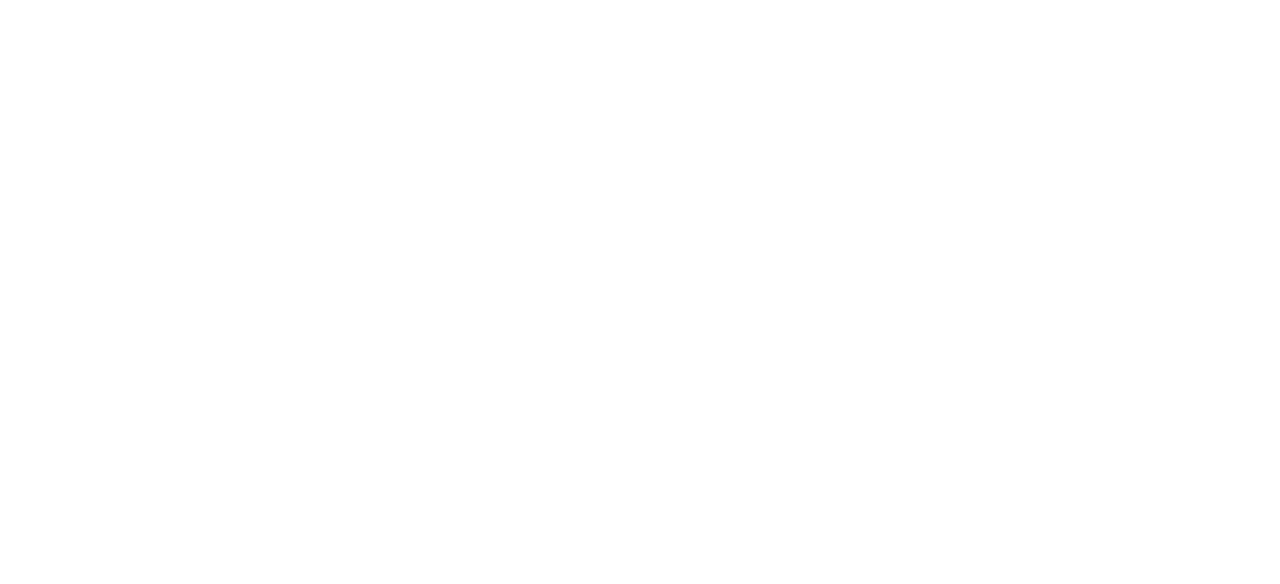
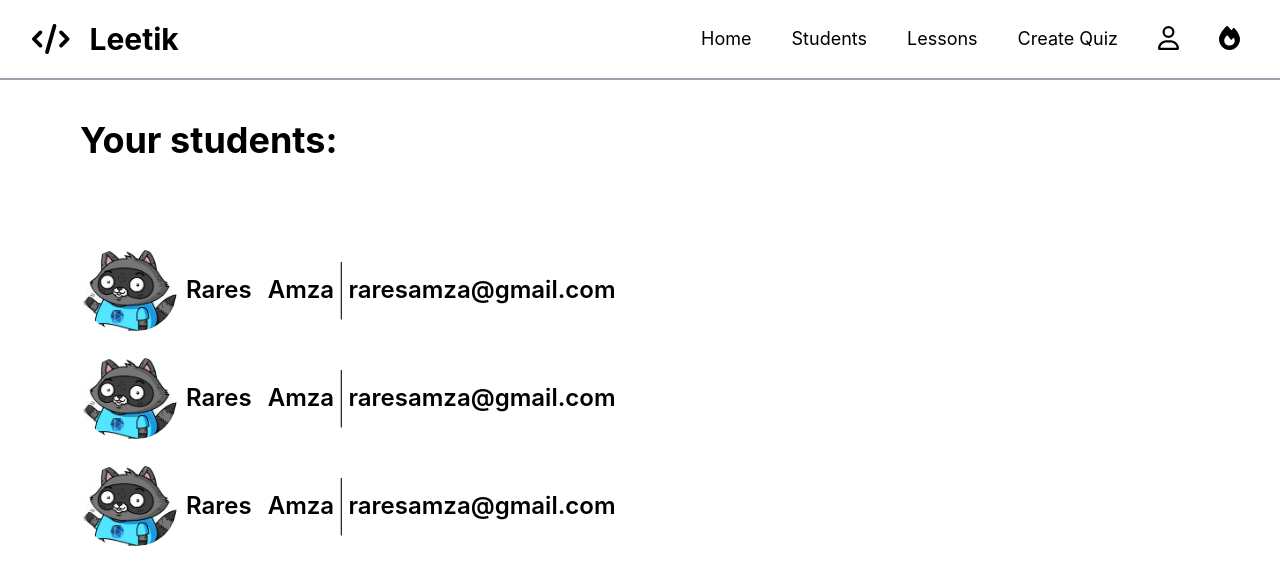
Before and after one commit to raresamza/sss, a React (Create React App) app: page /students-tab in a window 1280 px wide. Before the commit this address had no page. Shown: the top 584 px of the page. Built offline with nearby package versions, Linux system fonts and the light colour scheme; no server answers.

Commit message:
added students tab

```diff
--- a/src/App.js
+++ b/src/App.js
@@ -4,6 +4,10 @@
 import Register from './components/Register';
 import ChooseStatus from './components/ChooseStatus';
 import ProblemView from './components/ProblemView';
+import UserProfile from './components/UserProfile';
+import StudentsTab from './components/StudentsTab';
+import CoursesTab from './components/CoursesTab';
+import HomePage from './components/HomePage';
 
 
 function App() {
@@ -16,6 +20,10 @@
             <Route path='/sign-up/teacher' element={<Register/>}></Route>
             <Route path='/sign-up/student' element={<Register/>}></Route>
             <Route path='/problem' element={<ProblemView/>}></Route>
+            <Route path='/user-profile' element={<UserProfile/>}></Route>
+            <Route path='/students-tab' element={<StudentsTab/>}></Route>
+            <Route path='/courses-tab' element={<CoursesTab/>}></Route>
+            <Route path='/home' element={<HomePage/>}></Route>
           </Routes>
       </BrowserRouter>
    </>
--- /dev/null
+++ b/src/components/CoursesTab.js
@@ -0,0 +1,13 @@
+import React from 'react'
+import Navbar from './Navbar'
+
+const CoursesTab = () => {
+  return (
+        <>
+        <Navbar></Navbar>
+        <p>Hello corses</p>
+    </>
+    )
+}
+
+export default CoursesTab
--- /dev/null
+++ b/src/components/HomePage.js
@@ -0,0 +1,13 @@
+import React from 'react'
+import Navbar from './Navbar'
+
+const HomePage = () => {
+  return (
+    <>
+    <Navbar></Navbar>
+    <p>Hello HOme</p>
+    </>
+    )
+}
+
+export default HomePage
--- a/src/components/Navbar.js
+++ b/src/components/Navbar.js
@@ -2,6 +2,8 @@
 import { FontAwesomeIcon } from '@fortawesome/react-fontawesome'
 import { faCode,faFire } from '@fortawesome/free-solid-svg-icons'
 import { faUser } from '@fortawesome/free-regular-svg-icons'
+import { Link } from "react-router-dom";
+
 
 
 //
@@ -13,19 +15,19 @@
         </div>
         <ul className='flex items-center space-x-10 px-10 text-lg '>
             <li>
-                <a className='hover:underline hover:decoration-cyan-700 hover:decoration-2 hover:underline-offset-[6px] hover:font-semibold'  href='#'>Home</a>
+            <Link to="/home"><a className='hover:underline hover:decoration-cyan-700 hover:decoration-2 hover:underline-offset-[6px] hover:font-semibold'>Home</a></Link>
             </li>
             <li>
-                <a className='hover:underline hover:decoration-cyan-700 hover:decoration-2 hover:underline-offset-[6px] hover:font-semibold' href='#'>Students</a>
+            <Link to="/students-tab"><a className='hover:underline hover:decoration-cyan-700 hover:decoration-2 hover:underline-offset-[6px] hover:font-semibold' href='#'>Students</a></Link>
             </li>
             <li>
-                <a className='hover:underline hover:decoration-cyan-700 hover:decoration-2 hover:underline-offset-[6px] hover:font-semibold ' href='#'>Lessons</a>
+            <Link to="/courses-tab"><a className='hover:underline hover:decoration-cyan-700 hover:decoration-2 hover:underline-offset-[6px] hover:font-semibold ' href='#'>Lessons</a></Link>
             </li>
             <li>
                 <a className='hover:underline hover:decoration-cyan-700 hover:decoration-2 hover:underline-offset-[6px] hover:font-semibold ' href='#'>Create Quiz</a>
             </li>
             <li>
-                <a className='text-2xl' href='#'><FontAwesomeIcon icon={faUser} /></a>
+            <Link to="/user-profile"><a className='text-2xl' href='#'><FontAwesomeIcon icon={faUser} /></a></Link>
             </li>
             <li>
                 <a className='text-2xl' href='#'><FontAwesomeIcon icon={faFire} /></a>
--- /dev/null
+++ b/src/components/StudentsTab.js
@@ -0,0 +1,73 @@
+import React from 'react'
+import Navbar from './Navbar'
+import { useState,useEffect } from 'react'
+import UserService from '../service/UserService'
+// import raton from '../../public/raton.jpeg'
+// C:\Users\rares\Desktop\last-repo\public\WhatsApp Image 2023-03-10 at 20.12.17.jpeg
+
+const StudentsTab = () => {
+
+
+  const [laoding,setLaoding] = useState(true)
+
+  const [students,setStudents] = useState(null)
+
+  useEffect(() => {
+    const fetchData = async () => {
+      setLaoding(true);
+      try {
+        const students = await UserService.getStudents();
+        setStudents(students.data)
+      } catch (err) {
+        console.log(err)
+      }
+      setLaoding(false);
+    };
+    fetchData();
+  }, []);
+
+
+
+
+
+
+  return (
+    <>
+    <Navbar></Navbar>
+    <p className='px-20 text-4xl font-bold py-10'>Your students:</p>
+    <div className='px-20 py-6'>
+      <table className='border-separate border-spacing-y-6'>
+
+        <tbody >
+        <tr>
+            {/* <td className='w-1/8 px-2 font-semibold text-lg'>poza</td> */}
+            <td><img className='rounded-full w-24' src="/raton.jpeg" alt="Raton"></img></td>
+            <td className='w-1/8 px-2 font-semibold text-2xl '>Rares</td>
+            <td className='w-1/8 pl-2 font-semibold text-2xl'>Amza</td>
+            <td className='px-1  scale-[3] font-thin' >|</td>
+            <td className='w-1/8 pr-2 font-semibold text-2xl'>raresamza@gmail.com</td>
+          </tr>
+          <tr>
+            {/* <td className='w-1/8 px-2 font-semibold text-lg'>poza</td> */}
+            <td><img className='rounded-full w-24' src="/raton.jpeg" alt="Raton"></img></td>
+            <td className='w-1/8 px-2 font-semibold text-2xl '>Rares</td>
+            <td className='w-1/8 pl-2 font-semibold text-2xl'>Amza</td>
+            <td className='px-1  scale-[3] font-thin' >|</td>
+            <td className='w-1/8 pr-2 font-semibold text-2xl'>raresamza@gmail.com</td>
+          </tr>
+          <tr>
+            {/* <td className='w-1/8 px-2 font-semibold text-lg'>poza</td> */}
+            <td><img className='rounded-full w-24' src="/raton.jpeg" alt="Raton"></img></td>
+            <td className='w-1/8 px-2 font-semibold text-2xl'>Rares</td>
+            <td className='w-1/8 pl-2 font-semibold text-2xl'>Amza</td>
+            <td className='px-1  scale-[3] font-thin' >|</td>
+            <td className='w-1/8 pr-2 font-semibold text-2xl'>raresamza@gmail.com</td>
+          </tr>
+        </tbody>
+      </table>
+    </div>
+    </>
+  )
+}
+
+export default StudentsTab
--- /dev/null
+++ b/src/components/UserProfile.js
@@ -0,0 +1,13 @@
+import React from 'react'
+import Navbar from './Navbar'
+
+const UserProfile = () => {
+  return (
+    <>
+    <Navbar></Navbar>
+    <p>Hello user profile</p>
+    </>
+  )
+}
+
+export default UserProfile
--- a/src/service/UserService.js
+++ b/src/service/UserService.js
@@ -11,6 +11,10 @@
         saveUserBase(user) {
             return axios.post(BASE_URL+"/register/teacher",user);
         }
+
+        getStudents() {
+            return axios.get(MONGO_URL+"/student");
+        }
 }
 
 export default new UserService();
--- a/tailwind.config.js
+++ b/tailwind.config.js
@@ -4,5 +4,10 @@
   theme: {
     extend: {},
   },
-  plugins: [],
+  plugins: [
+    function ({ addVariant }) {
+      addVariant('child', '& > *');
+      addVariant('child-hover', '& > *:hover');
+  }
+  ],
 }
```
Also changed, not shown: public/raton.jpeg (added).
